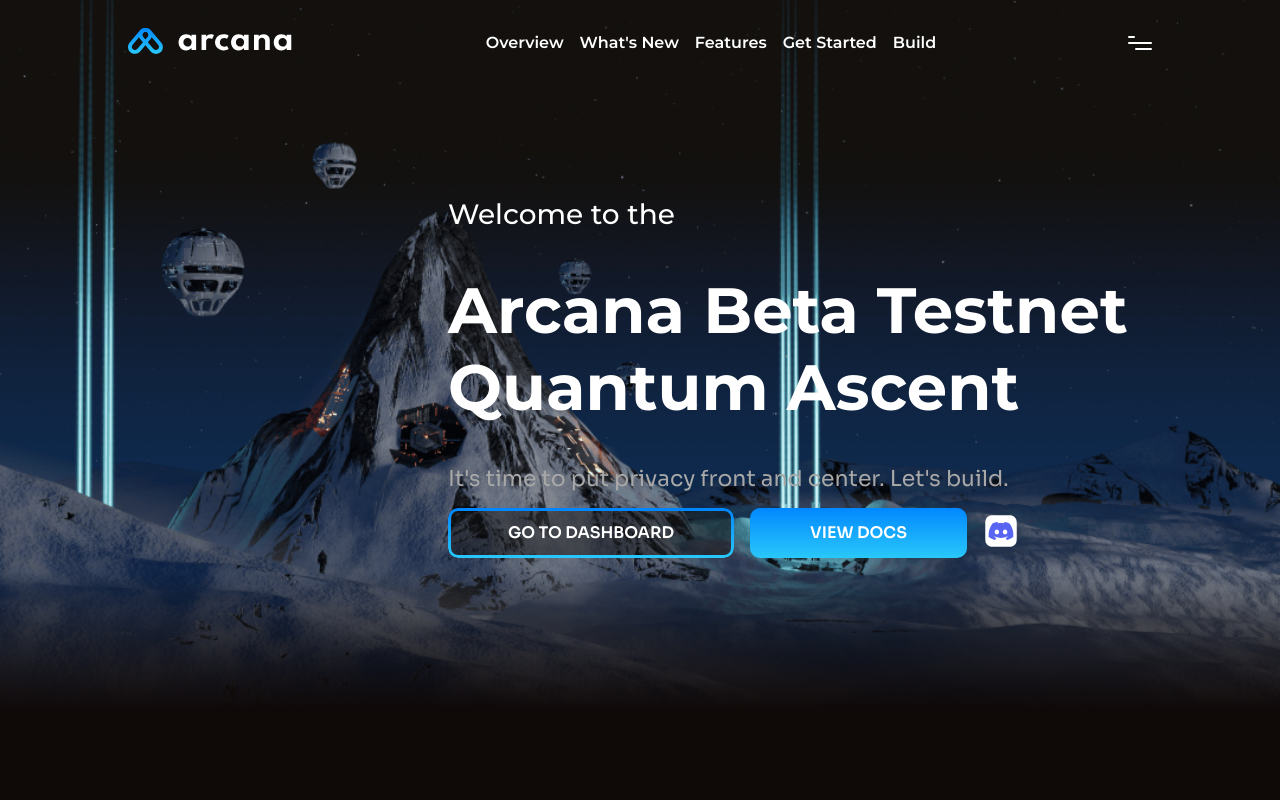
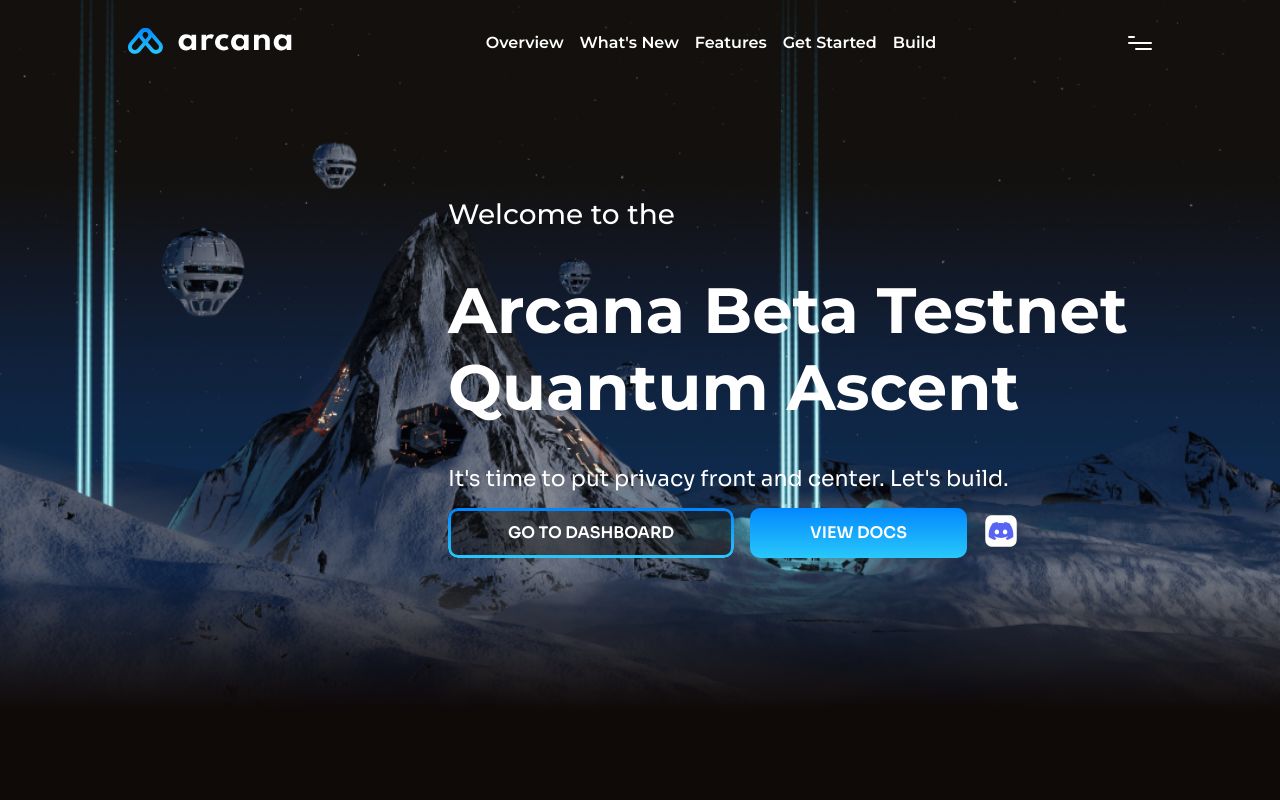
Before and after one commit to arcana-network/testnet-site, a Nuxt app: page / in a window 1280 px wide. Shown: the top 800 px of the page. Built offline with nearby package versions, Linux system fonts and the light colour scheme.

Commit message:
Update text color of hero description

```diff
--- a/components/HeroSection.vue
+++ b/components/HeroSection.vue
@@ -44,7 +44,6 @@
                 class="hero-section-launch"
                 line-height="1.2"
                 :weight="400"
-                color="secondary"
               >
                 It's time to put privacy front and center. Let's build.
               </v-text>
```
